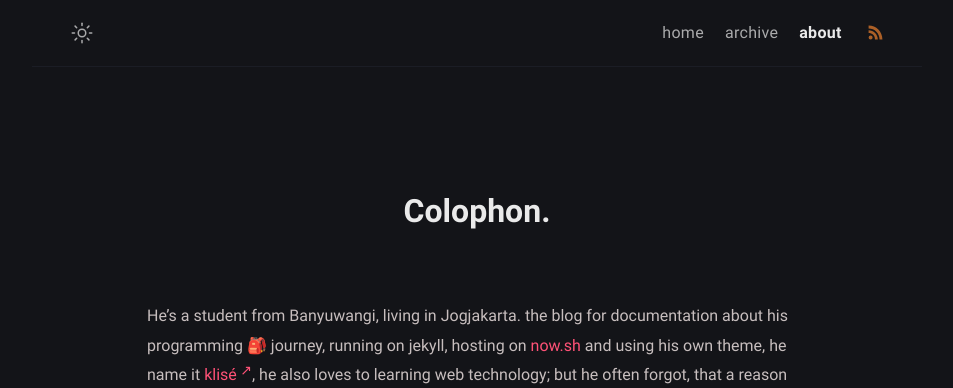
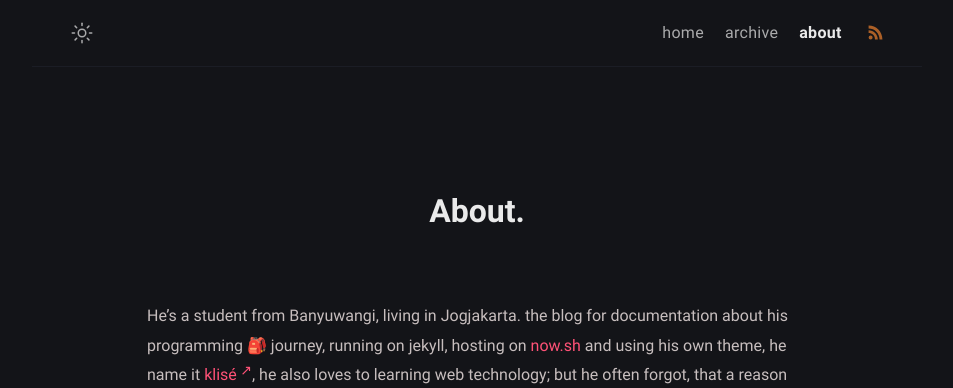
Before and after one commit to benayadt/benayadt.github.io, a Jekyll site: the page built from about.md, in a window 1280 px wide. Shown: the top 388 px of the page, without its empty margins (163-1116 px from the left). Built offline with Jekyll 4.4.1, drawn with Linux system fonts in a browser that asks for light colours.

```diff
--- a/_config.yml
+++ b/_config.yml
@@ -12,8 +12,7 @@ mode: dark # default theme "dark" | "light"
 author:
   name: Taoufik Benayad # author name
   bio: >- # tell to the world
-    The minimalist Jekyll theme, light and dark mode support, for running a personal site and blog,
-    meet Klisé theme at <a href="https://github.com/piharpi/jekyll-klise" target="_blank" rel="noopener">@github</a>.
+    Software engineer, personal website, opinions are my own, find out more about me in the about page ;)
   username: username # general username
   github: benayadt # github username
   twitter: TaoufikBenayad # twitter username
@@ -45,7 +44,7 @@ defaults:
       path: ""
     values:
       layout: post
-      comments: false
+      comments: true
 
 # Jekyll Compose default front matter
 jekyll_compose:
--- a/about.md
+++ b/about.md
@@ -1,5 +1,5 @@
 ---
-title: Colophon
+title: About
 permalink: /about/
 layout: page
 excerpt: Hello peeps, I'm student of computer science from Banyuwangi, living in Jogjakarta. This blog for documentation about my programming journey, running on jekyll, hosting on netlify and using my own simple theme.
```
